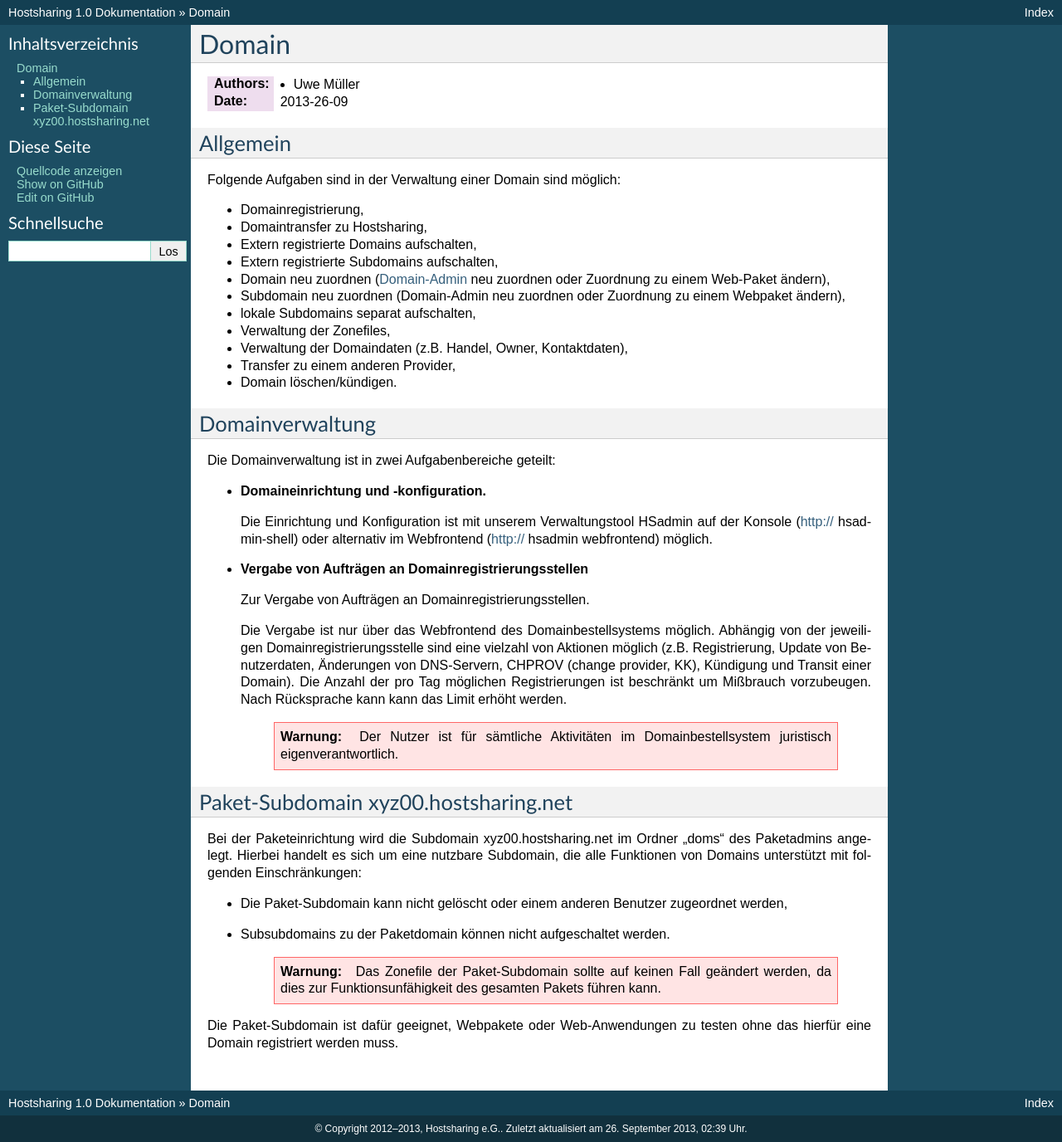
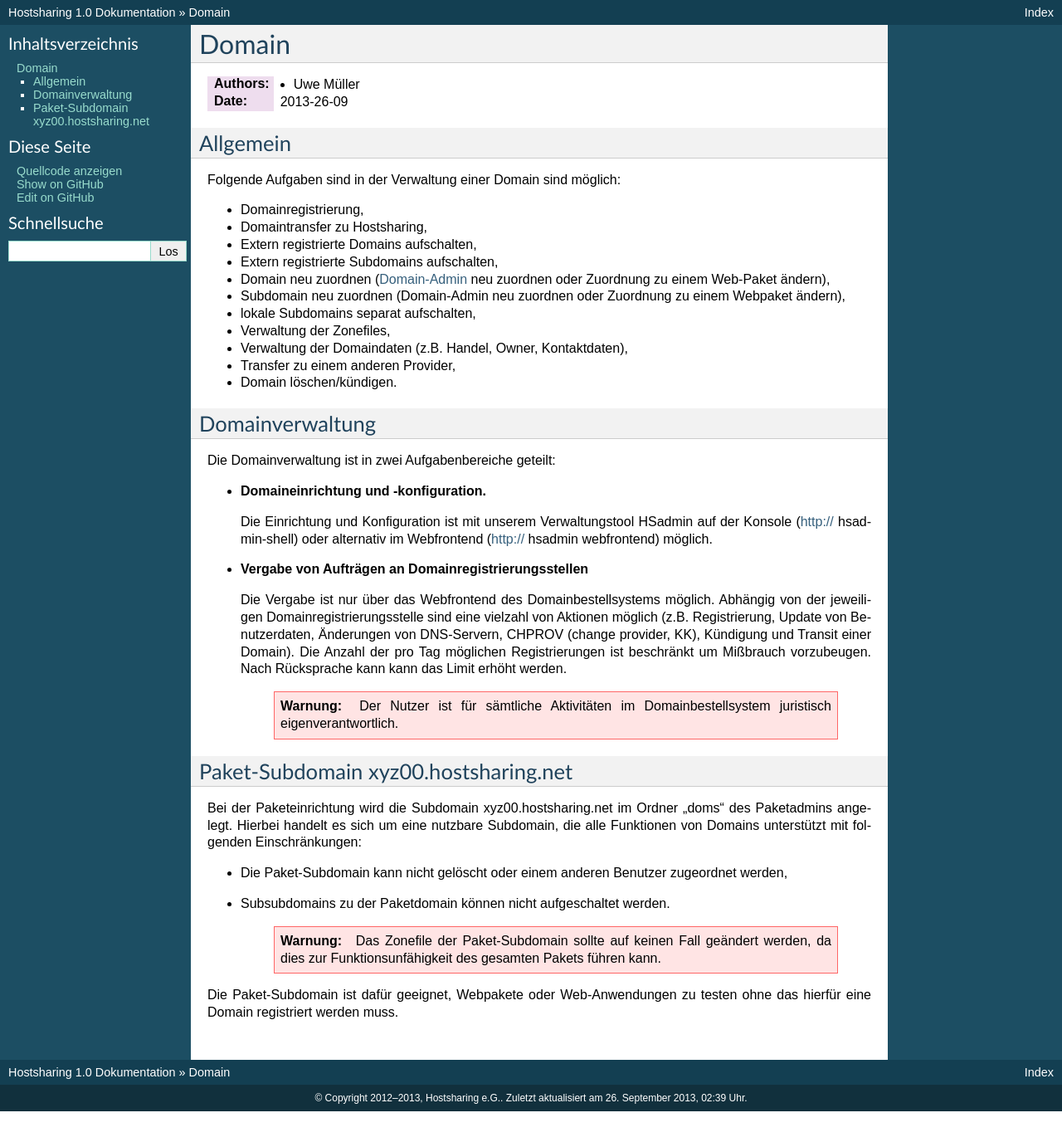
Before and after one commit to hostsharing/hs.docs.users, a Sphinx documentation site: the page built from source/domain.rst, in a window 1280 px wide. Shown: the whole page at 83% size. Built offline with Sphinx 7.4.7, drawn with Linux system fonts in a browser that asks for light colours; pages that are not in the unit, such as notebooks, are missing from menus; after the commit the page ends 1339 px from its top, so only the background shows below that.

Commit message:
delete line

```diff
--- a/source/domain.rst
+++ b/source/domain.rst
@@ -34,8 +34,6 @@ Die Domainverwaltung ist in zwei Aufgabenbereiche geteilt:
 
 * **Vergabe von Aufträgen an Domainregistrierungsstellen**
 
-  Zur Vergabe von Aufträgen an Domainregistrierungsstellen.
-
   Die Vergabe ist nur über das Webfrontend des Domainbestellsystems möglich. Abhängig von der jeweiligen Domainregistrierungsstelle sind eine vielzahl von Aktionen möglich (z.B. Registrierung, Update von Benutzerdaten, Änderungen von DNS-Servern, CHPROV (change provider, KK), Kündigung und Transit einer Domain). Die Anzahl der pro Tag möglichen Registrierungen ist beschränkt um Mißbrauch vorzubeugen. Nach Rücksprache kann kann das Limit erhöht werden.
 
    .. warning::
```
